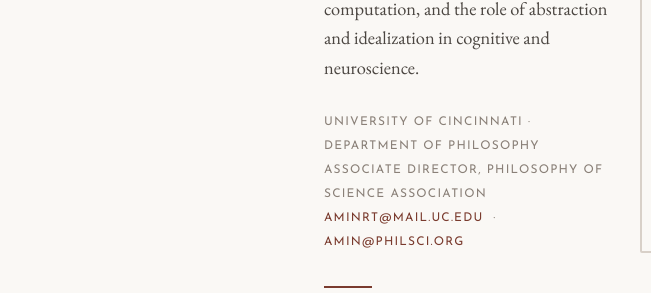
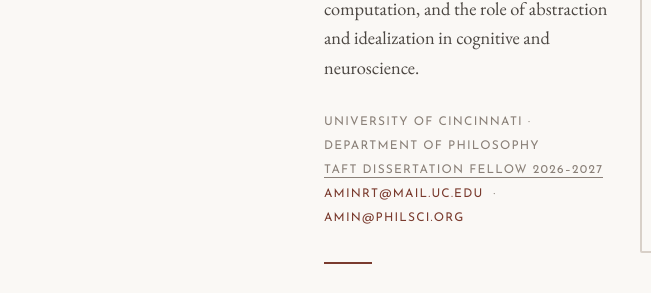
Before and after one commit to ramytarekamin/ramyamin, a plain HTML site: page index.html in a window 1280 px wide. Shown: the part 345-638 px from the top of the page, 0-651 px from the left. Drawn offline with nearby package versions, Linux system fonts and the light colour scheme.

Commit message:
Replace PSA role with Taft Dissertation Fellow 2026-2027

```diff
--- a/index.html
+++ b/index.html
@@ -610,7 +610,7 @@
     <p class="hero-tagline">I work on philosophy of science, computation, and AI, with a focus on computational explanation, physical computation, and the role of abstraction and idealization in cognitive and neuroscience.</p>
     <div class="hero-meta">
       University of Cincinnati · Department of Philosophy<br>
-      Associate Director, Philosophy of Science Association<br>
+      <a href="https://multisite.uc.edu/taft/research/taft-fellows" target="_blank" style="color:inherit;text-decoration:none;border-bottom:1px solid currentColor;padding-bottom:1px;">Taft Dissertation Fellow 2026–2027</a><br>
       <a href="mailto:aminrt@mail.uc.edu">aminrt@mail.uc.edu</a> &nbsp;·&nbsp; <a href="mailto:amin@philsci.org">amin@philsci.org</a>
     </div>
     <div class="hero-divider"></div>
```
